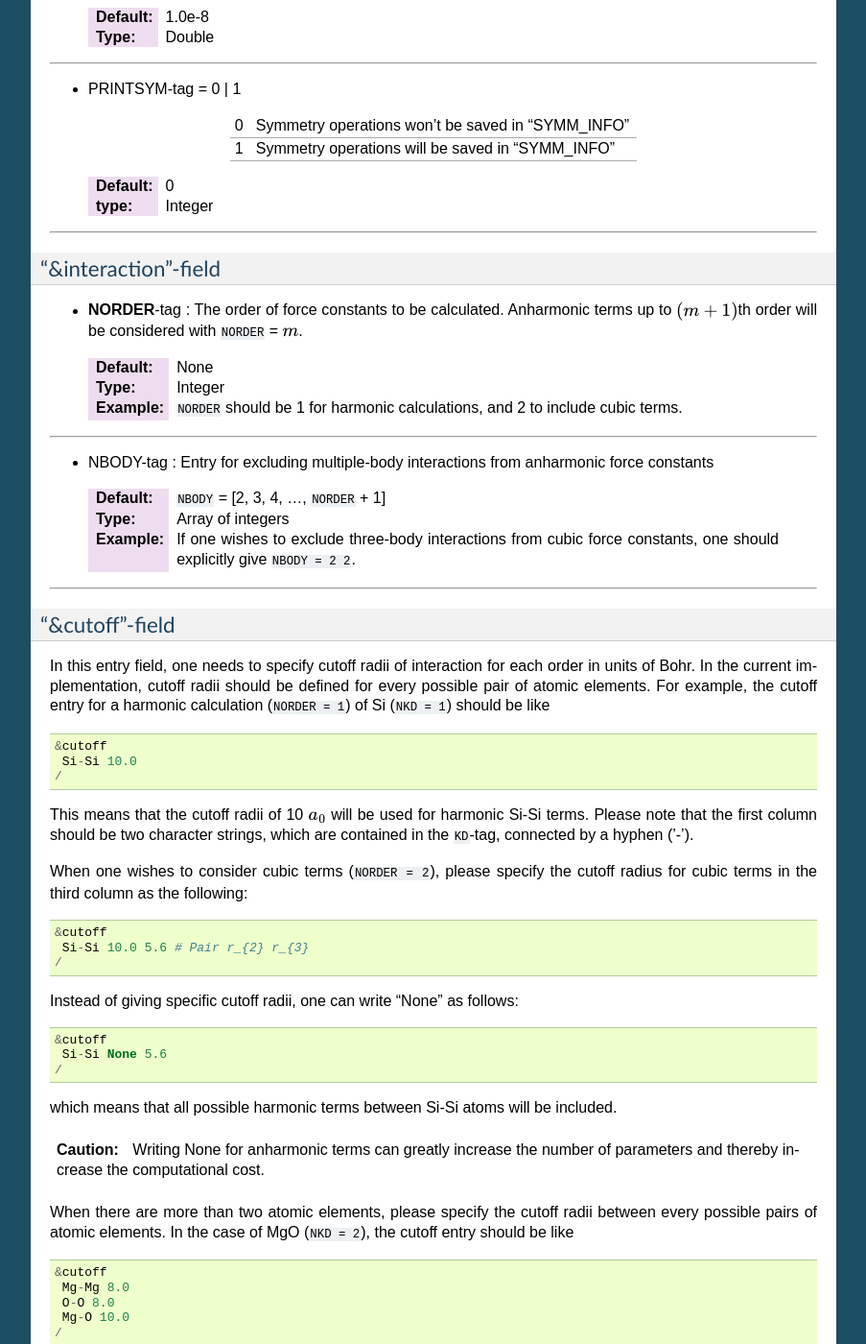
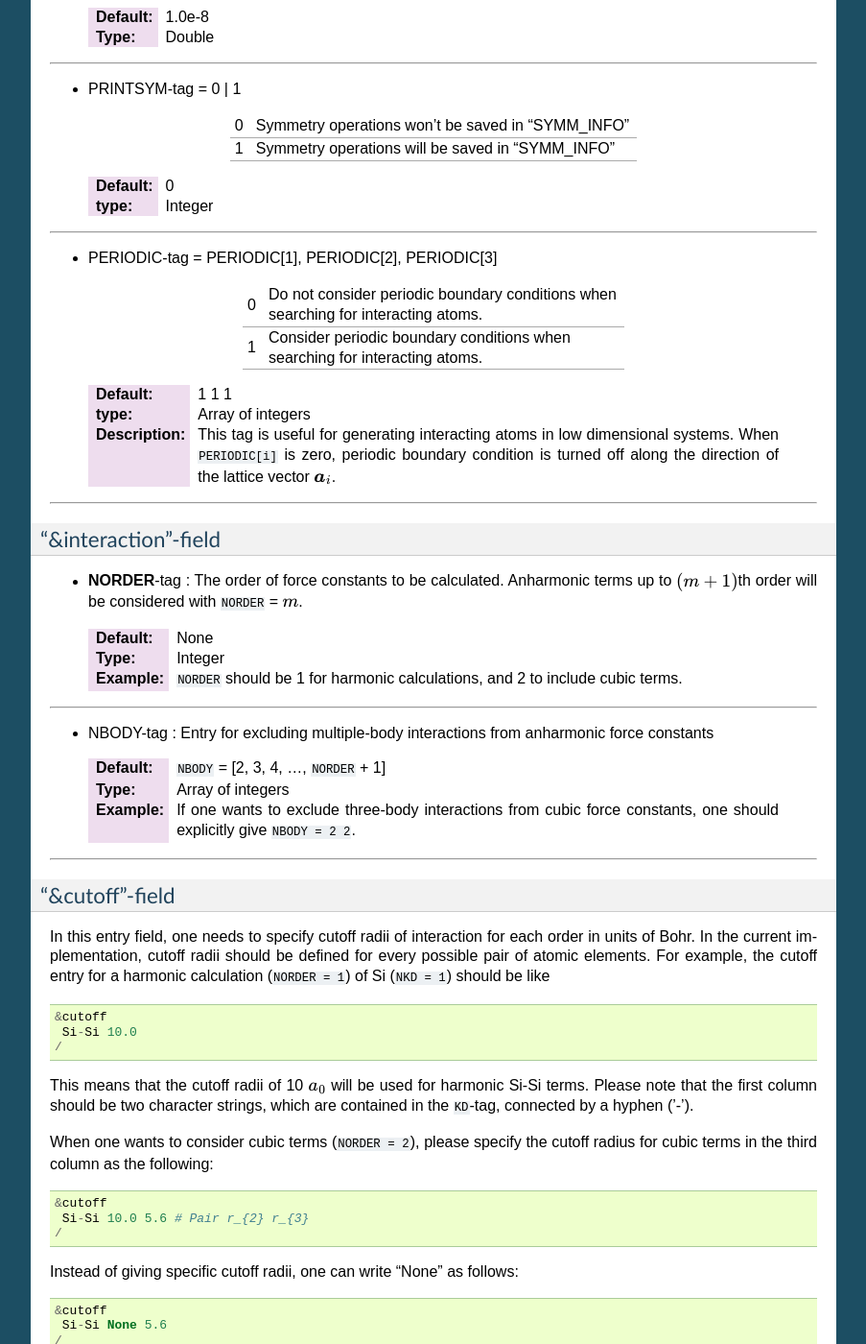
Before and after one commit to ttadano/alamode, a Sphinx documentation site: the page built from docs/source/input/inputalm.rst, in a window 1280 px wide and 1400 px high, scrolled down 1709 px. Shown: the whole window at 96% size, without its empty margins (198-1101 px from the left). Built offline with Sphinx 7.4.7, drawn with Linux system fonts in a browser that asks for light colours; some of the changed text lies outside the part shown.

Commit message:
Added documentation for the PERIODIC tag.

`````diff
--- a/docs/source/input/inputalm.rst
+++ b/docs/source/input/inputalm.rst
@@ -125,6 +125,22 @@ List of input variables
 
 ````
 
+* PERIODIC-tag = PERIODIC[1], PERIODIC[2], PERIODIC[3]
+
+ ===== ====================================================
+   0   | Do not consider periodic boundary conditions when
+       | searching for interacting atoms.
+
+   1   | Consider periodic boundary conditions when
+       | searching for interacting atoms.
+ ===== ====================================================
+
+ :Default: 1 1 1
+ :type: Array of integers
+ :Description: This tag is useful for generating interacting atoms in low dimensional systems. When ``PERIODIC[i]`` is zero, periodic boundary condition is turned off along the direction of the lattice vector :math:`\boldsymbol{a}_{i}`.
+
+````
+
 "&interaction"-field
 ++++++++++++++++++++
 
@@ -141,7 +157,7 @@ List of input variables
 
  :Default: ``NBODY`` = [2, 3, 4, ..., ``NORDER`` + 1]
  :Type: Array of integers
- :Example: If one wishes to exclude three-body interactions from cubic force constants, one should explicitly give ``NBODY = 2 2``.
+ :Example: If one wants to exclude three-body interactions from cubic force constants, one should explicitly give ``NBODY = 2 2``.
 
 ````
 
@@ -161,7 +177,7 @@ This means that the cutoff radii of 10 :math:`a_{0}` will be used for harmonic S
 Please note that the first column should be two character strings, which are contained in the ``KD``-tag,
 connected by a hyphen (’-’).
 
-When one wishes to consider cubic terms (``NORDER = 2``), please specify the cutoff radius for cubic terms in the third column as the following::
+When one wants to consider cubic terms (``NORDER = 2``), please specify the cutoff radius for cubic terms in the third column as the following::
 
 
  &cutoff
@@ -178,7 +194,7 @@ which means that all possible harmonic terms between Si-Si atoms will be include
 
 .. caution::
 
-  Writing None for anharmonic terms can greatly increase the number of parameters and thereby increase the computational cost.
+  Setting 'None' for anharmonic terms can greatly increase the number of parameters and thereby increase the computational cost.
 
 When there are more than two atomic elements, please specify the cutoff radii between every possible pairs of atomic elements. In the case of MgO (``NKD = 2``), the cutoff entry should be like
 ::
@@ -274,7 +290,7 @@ This field is necessary when ``MODE = fitting``.
 
  :Default: ``NSTART = 1``, ``NEND = NDATA``
  :Type: Integer
- :Example: When one wishes to use the data in the range of [20:30] out of 50 entries, one should set ``NSTART = 20`` and ``NEND = 30``.
+ :Example: To use the data in the range of [20:30] out of 50 entries, the tags should be ``NSTART = 20`` and ``NEND = 30``.
 
 ````
 
--- a/docs/source/input/inputanphon.rst
+++ b/docs/source/input/inputanphon.rst
@@ -243,7 +243,7 @@ The first entry **KPMODE** specifies the types of calculation which is followed
 
 * **KPMODE = 0** : Calculate phonon frequencies at given :math:`k` points
 
- For example, if one wishes to calculate phonon frequencies at Gamma (0, 0, 0) and X (0, 1/2, 1/2) of an FCC crystal,
+ For example, if one wants to calculate phonon frequencies at Gamma (0, 0, 0) and X (0, 1/2, 1/2) of an FCC crystal,
  the ``&kpoint`` entry should be written as
  ::
 
@@ -255,7 +255,7 @@ The first entry **KPMODE** specifies the types of calculation which is followed
 
 * **KPMODE = 1** : Band dispersion calculation
 
- For example, if one wishes to calculate phonon dispersion relations along G\-K\-X\-G\-L of a FCC crystal,
+ For example, if one wants to calculate phonon dispersion relations along G\-K\-X\-G\-L of a FCC crystal,
  the ``&kpoint`` entry should be written as follows::
 
   &kpoint
--- a/docs/source/quickstart.rst
+++ b/docs/source/quickstart.rst
@@ -77,9 +77,9 @@ Program anphon
 
   To perform phonon calculations and thermal conductivity calculations, one needs to prepare another input file, say `anphon.in`, for the program *anphon*.
 
-  If one wishes to perform (harmonic) phonon calculations, one should write ``MODE = phonons`` in the ``&general`` entry of anphon.in. Please make sure that ``FCSXML`` variable being set to the XML file generated by *alm*.
+  If one wants to perform (harmonic) phonon calculations, one should write ``MODE = phonons`` in the ``&general`` entry of anphon.in. Please make sure that ``FCSXML`` variable being set to the XML file generated by *alm*.
 
-  If one wishes to perform thermal conductivity calculations instead of usual phonon calculations, please switch to ``MODE = RTA`` with appropriate ``FCSXML`` containing cubic IFCs.
+  If one wants to conduct thermal conductivity calculations instead of usual phonon calculations, please switch to ``MODE = RTA`` with appropriate ``FCSXML`` containing cubic IFCs.
 
   For details of input variables of anphon, please refer to the :ref:`list of input variables for anphon <label_inputvar_anphon>`.
 
`````
